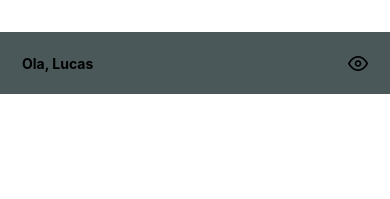
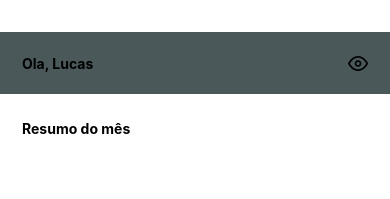
Before and after one commit to lucasres/open-wallet, a React Native app: screen / in a window 390 px wide. Shown: the top 199 px of the page. Built offline with nearby package versions, Linux system fonts and the light colour scheme.

Commit message:
add container

```diff
--- /dev/null
+++ b/src/Components/Container/index.tsx
@@ -0,0 +1,17 @@
+import { FC } from "react";
+import { View } from "react-native";
+import styles from "./styles";
+
+interface ContainerProps {
+    children: JSX.Element
+}
+
+const Container: FC<ContainerProps> = ({ children }) => {
+    return (
+        <View style={styles.container}>
+            {children}
+        </View>
+    )
+}
+
+export default Container
--- /dev/null
+++ b/src/Components/Container/styles.tsx
@@ -0,0 +1,8 @@
+import { StyleSheet } from "react-native";
+
+export default StyleSheet.create({
+    container: {
+        paddingLeft: 22,
+        paddingRight: 22,
+    }
+})
--- a/src/Components/TextBold/index.tsx
+++ b/src/Components/TextBold/index.tsx
@@ -1,14 +1,15 @@
 import { FC } from "react";
-import { Text } from "react-native";
+import { Text, TextStyle } from "react-native";
 import styles from "./styles";
 
 interface TextBoldProps {
     text: string
+    style?: TextStyle
 }
 
-const TextBold: FC<TextBoldProps> = ({ text }) => {
+const TextBold: FC<TextBoldProps> = ({ text, style }) => {
     return (
-        <Text style={styles.text}>
+        <Text style={{...styles.text, ...style}}>
             {text}
         </Text>
     )
--- a/src/Screens/Home/index.tsx
+++ b/src/Screens/Home/index.tsx
@@ -1,11 +1,16 @@
 import { FC } from "react";
 import { Text, View } from "react-native";
+import Container from "../../Components/Container";
 import Header from "../../Components/Header";
+import TextBold from "../../Components/TextBold";
 
 const Home: FC = () => {
     return (
         <View>
             <Header />
+            <Container>
+                <TextBold style={{marginTop: 26, marginBottom: 12}} text="Resumo do mês" />
+            </Container>
         </View>
     )
 }
```
